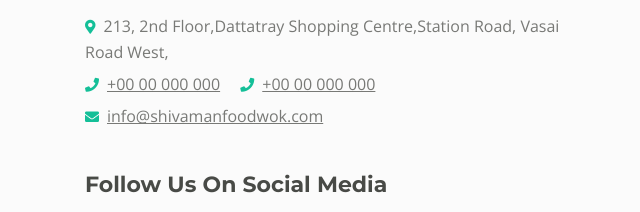
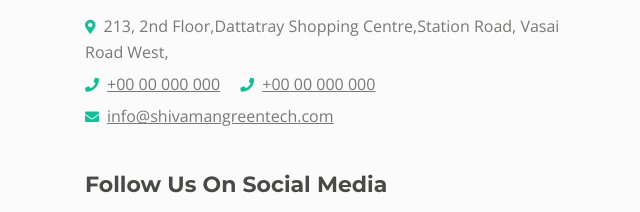
Before and after one commit to galaxymicrosys/shivamangreentech.com, a plain HTML site: page index.html in a window 1280 px wide. Shown: the part 6022-6234 px from the top of the page, 0-640 px from the left. Drawn offline with nearby package versions, Linux system fonts and the light colour scheme.

Commit message:
Update index.html

```diff
--- a/index.html
+++ b/index.html
@@ -362,7 +362,7 @@
                             <li class="address"><i class="fas fa-map-marker-alt"></i>213, 2nd Floor,Dattatray Shopping Centre,Station Road, Vasai Road West,</li>
                             <li><i class="fas fa-phone"></i><a href="tel:003024630820">+00 00 000 000</a></li>
                             <li><i class="fas fa-phone"></i><a href="tel:003024630820">+00 00 000 000</a></li>
-                            <li><i class="fas fa-envelope"></i><a href="mailto:office@aria.com">info@shivamanfoodwok.com</a></li>
+                            <li><i class="fas fa-envelope"></i><a href="mailto:office@aria.com">info@shivamangreentech.com</a></li>
                         </ul>
                         <h3>Follow Us On Social Media</h3>
 
```
